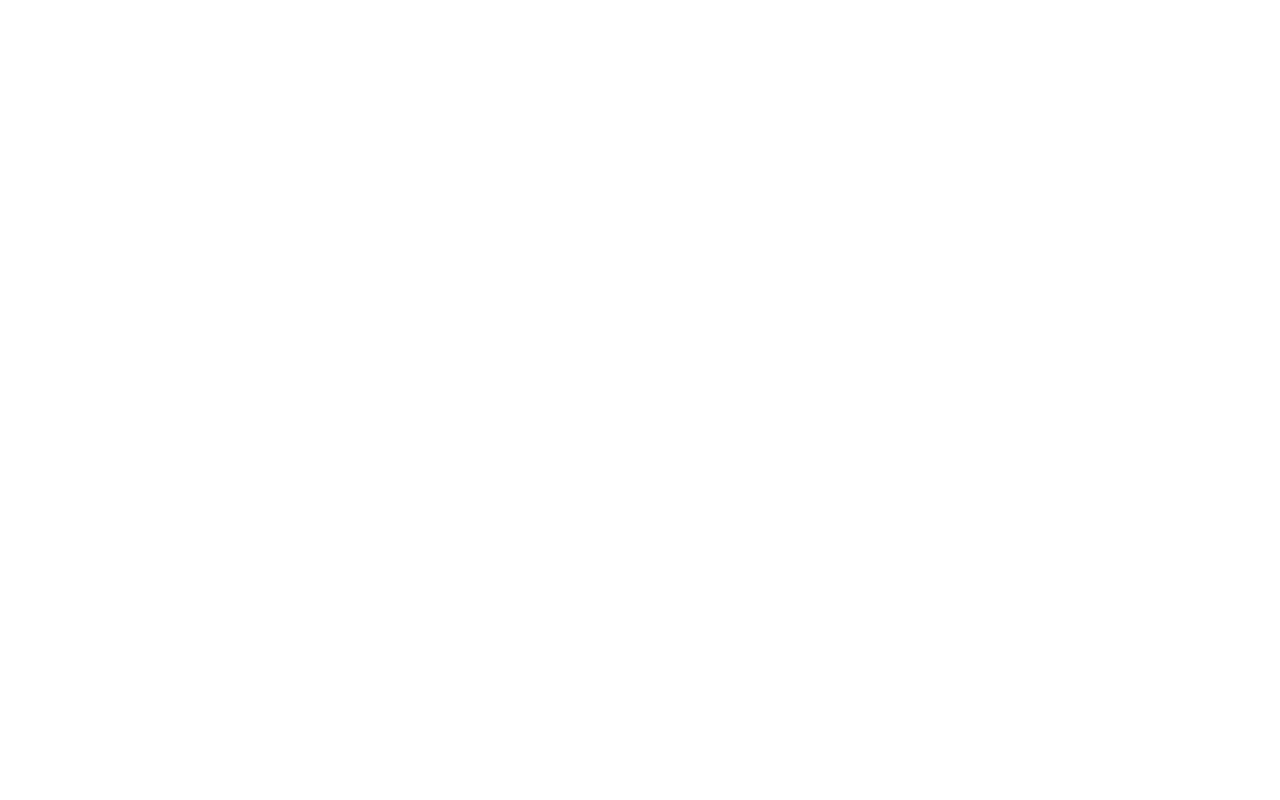
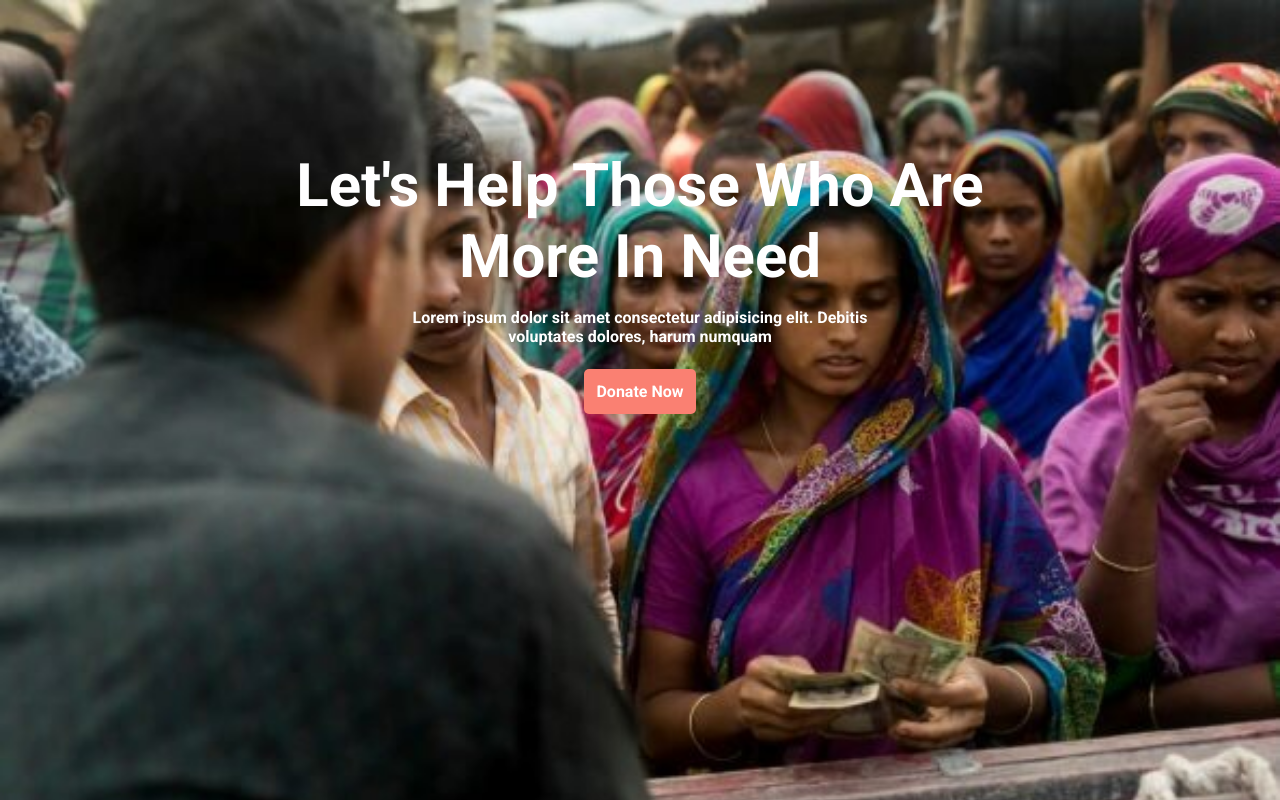
Before and after one commit to jaber669/donate-today, a plain HTML site: page index.html in a window 1280 px wide. Drawn offline with Linux system fonts and the light colour scheme.

Commit message:
first section for donate site

```diff
--- a/index.html
+++ b/index.html
@@ -5,12 +5,26 @@
     <meta charset="UTF-8">
     <meta http-equiv="X-UA-Compatible" content="IE=edge">
     <meta name="viewport" content="width=device-width, initial-scale=1.0">
-    <title>Document</title>
+    <link rel="preconnect" href="https://fonts.googleapis.com">
+    <link rel="preconnect" href="https://fonts.gstatic.com" crossorigin>
+    <link href="https://fonts.googleapis.com/css2?family=Roboto:wght@700&display=swap" rel="stylesheet">
+    <title>Donate-Today</title>
     <link rel="stylesheet" href="style.css">
 </head>
 
 <body>
-
+    <section class="donate-main">
+        <div class="donate-box">
+            <div class="donate-font">
+                <h1>Let's Help Those Who Are More In Need</h1>
+                <p>Lorem ipsum dolor sit amet consectetur adipisicing elit. Debitis voluptates dolores, harum numquam
+                </p>
+            </div>
+            <div class="donate-button">
+                <a target="_blank" href="https://www.givewell.org">Donate Now</a>
+            </div>
+        </div>
+    </section>
 </body>
 
 </html>
--- a/style.css
+++ b/style.css
@@ -0,0 +1,44 @@
+body {
+    font-family: 'Roboto', sans-serif;
+    margin: 0;
+    width: 100%;
+    background-image: url(images/donation1.jpg);
+    background-repeat: no-repeat;
+    background-attachment: fixed;
+    background-size: cover;
+}
+
+.donate-box {
+    padding-top: 150px;
+}
+
+.donate-font h1 {
+    color: white;
+    font-size: 60px;
+    width: 60%;
+    padding-left: 20%;
+    text-align: center;
+    margin: 0;
+}
+
+
+.donate-font p {
+    color: white;
+    width: 40%;
+    padding-left: 30%;
+    text-align: center;
+    font-weight: normal;
+}
+
+.donate-button {
+    text-align: center;
+    padding-top: 20px;
+}
+
+.donate-button a {
+    background-color: salmon;
+    padding: 1% 1%;
+    text-decoration: none;
+    color: white;
+    border-radius: 5px;
+}
```
Also changed, not shown: images/donation1.jpg (added).
